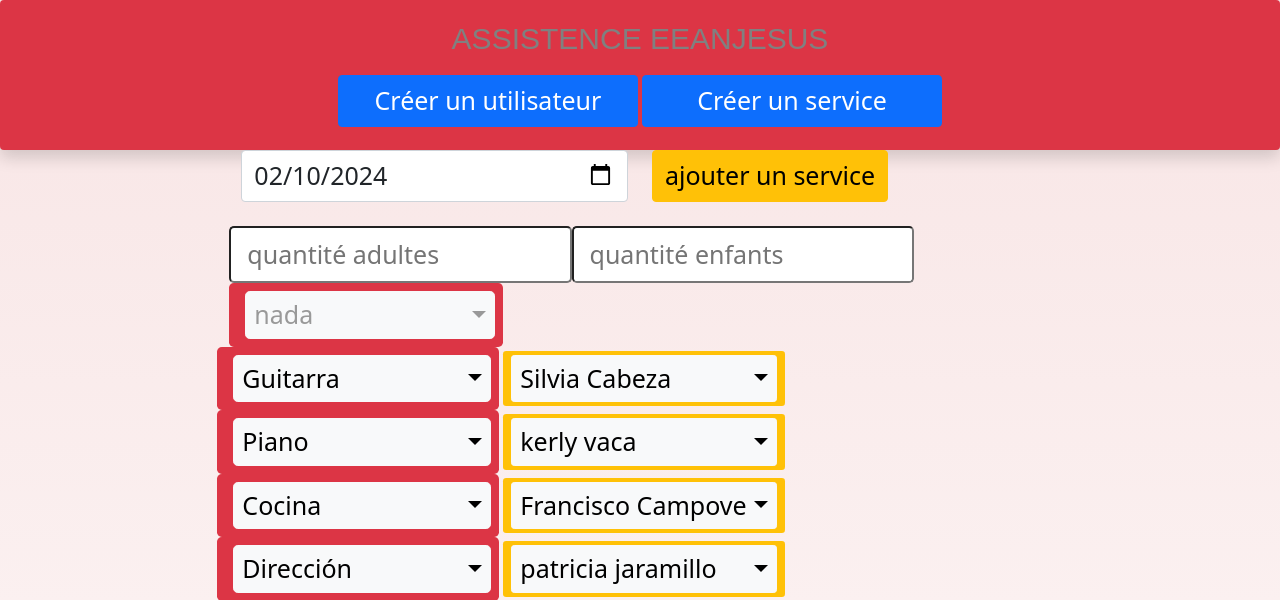
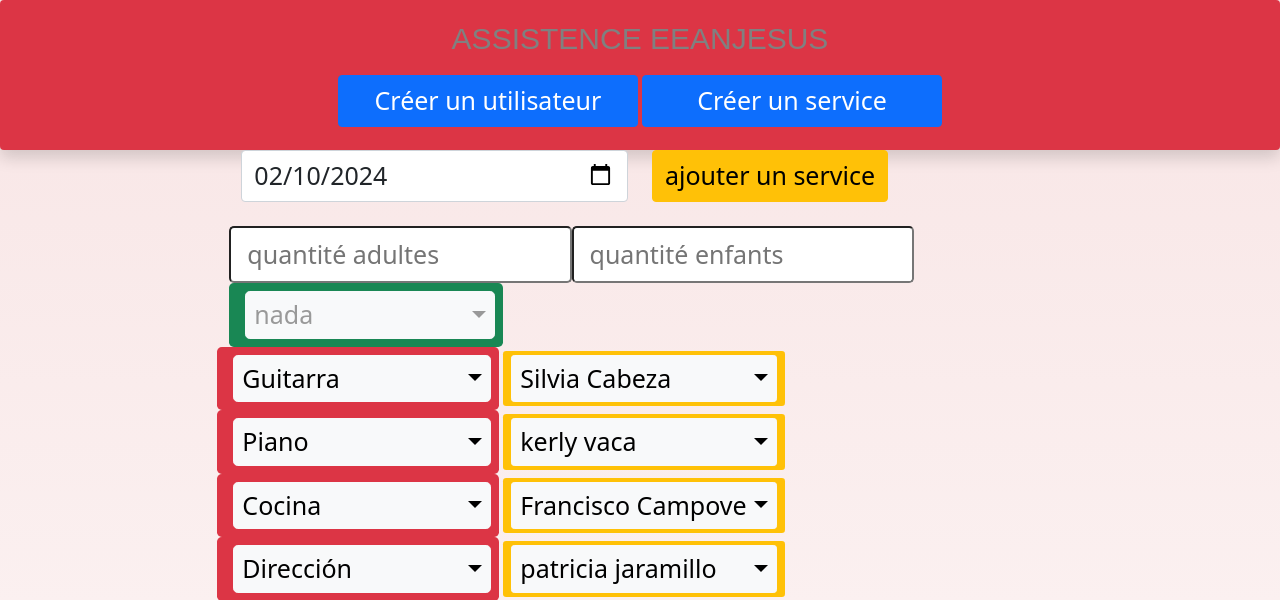
Before and after one commit to yogo1004/registros, a PHP site: page / in a window 1280 px wide. Shown: the top 600 px of the page. Run offline with PHP 8.4, Linux system fonts and the light colour scheme; data comes from the database, SQL or seed files in the repository; data that the repository does not hold is empty; some libraries are stand-ins or nearby versions.

Commit message:
Update home.php

```diff
--- a/view/home.php
+++ b/view/home.php
@@ -97,7 +97,7 @@ ob_start();
             <input type="text" placeholder="quantité enfants" name="ninos" id="ninos" class=" form-control-lg col-5"
                    value="<?= $cultos["ninos"] ?>"><br>
             <input type="hidden" name="culto_id" id="ninos" value="<?= $cultos["id"] ?>">
-            <select class="bg-danger selectpicker form-control-sm show-tick col-sm-4 form-select-lg"   name="comite" data-live-search="true">
+            <select class="bg-success selectpicker form-control-sm show-tick col-sm-4 form-select-lg"   name="comite" data-live-search="true">
             <option class=""  value="" data-tokens="nada">nada</option>
                     <?php
                     foreach ($comites as $comite) {
```
